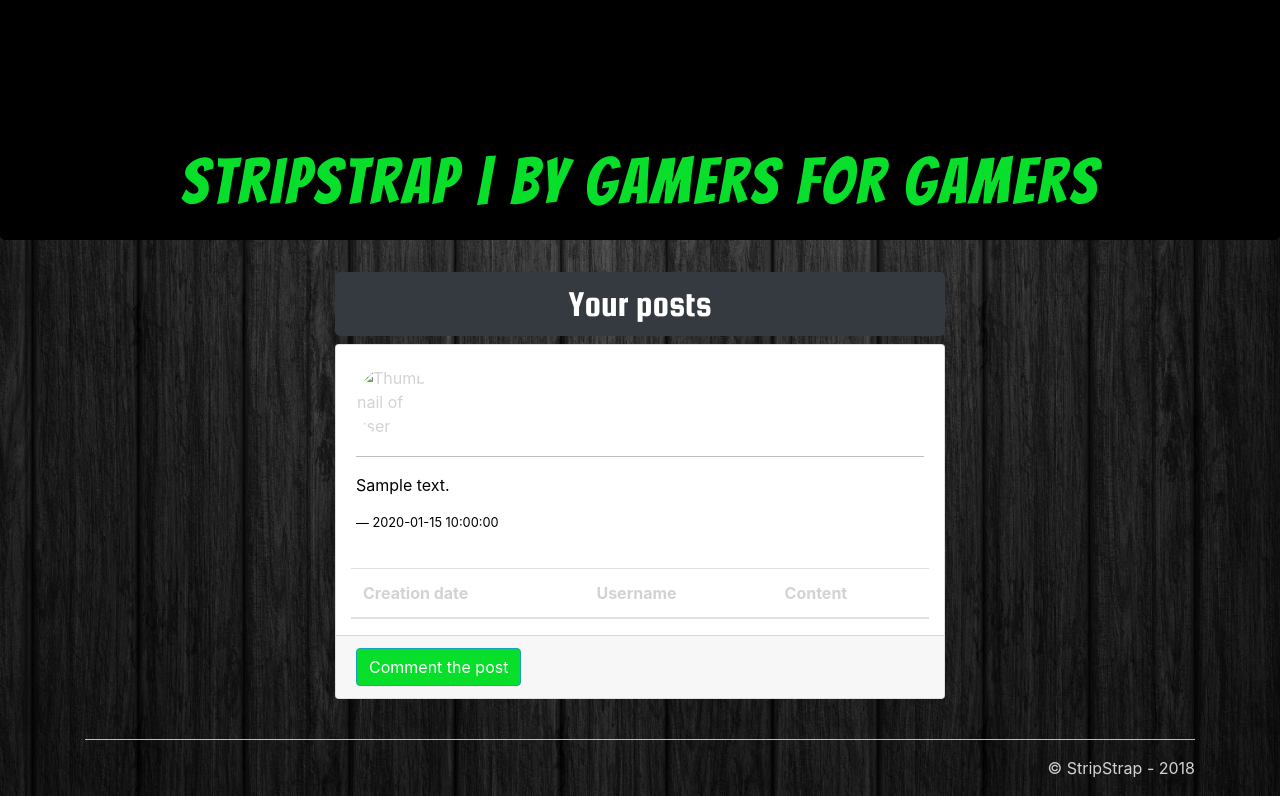
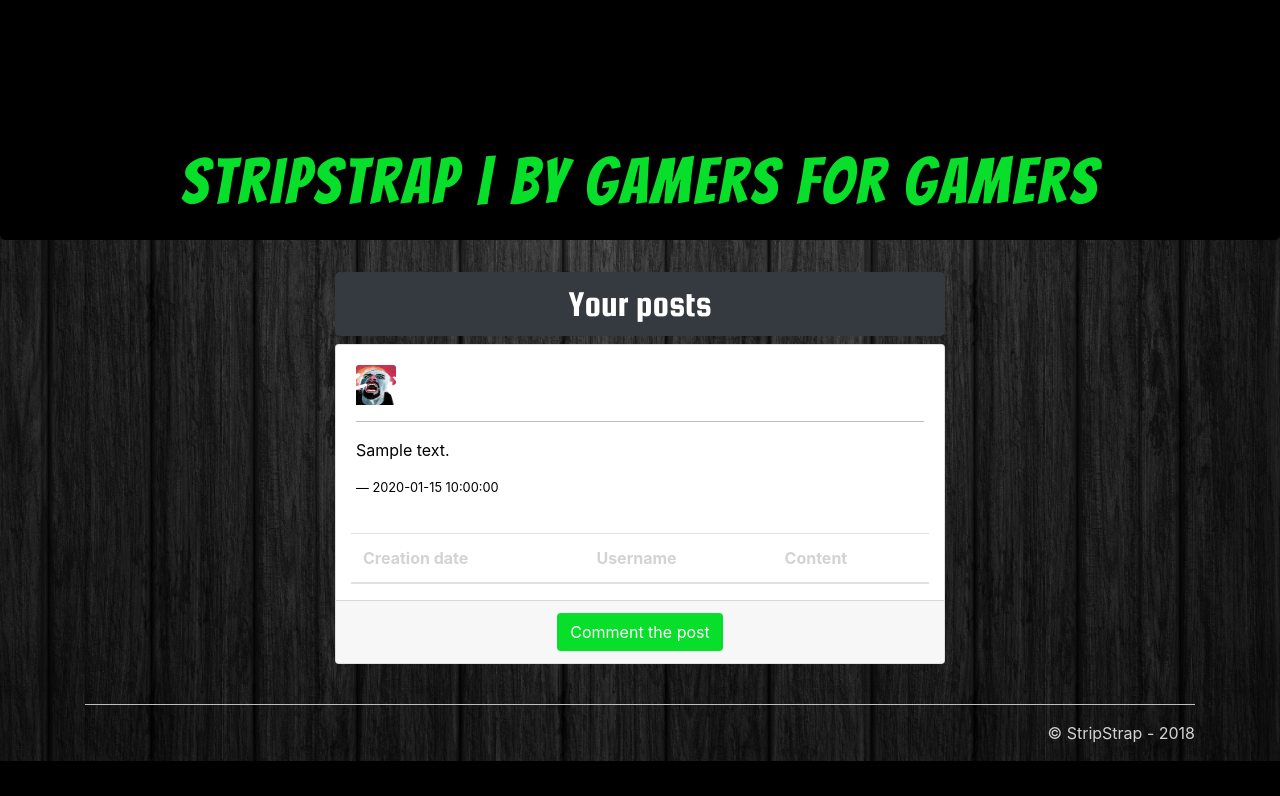
Before and after one commit to Dugner/StripStrap, a Symfony app: template templates/userWall/userWall.html.twig in a window 1280 px wide. Shown: the part 525-1321 px from the top of the page. After the commit the page ends 1286 px from the top, so only its background shows below. Run offline with Twig, Linux system fonts and the light colour scheme; the template is opened without the code that fills it: most values are stand-ins (such as "Sample title", 1, 10 or a date in 2020); lists and menus that the app fills with data are empty; some libraries are stand-ins or nearby versions.

Commit message:
everything is working and design

```diff
--- a/public/css/admin.sass
+++ b/public/css/admin.sass
@@ -142,6 +142,7 @@
     text-decoration: none
     padding: 0 10px
     color: #000000
+    pointer-events: none
 
 a
     text-decoration: none
--- a/src/Form/SearchFormType.php
+++ b/src/Form/SearchFormType.php
@@ -20,7 +20,7 @@
         if($options['standalone']){
             $builder->add('submit', SubmitType::class, [
                 'label' => 'search',
-                'attr'=>['class'=>'btn-warning btn-block']]);
+                'attr'=>['class'=>'btn-block']]);
         }
     }
 
--- a/templates/userWall/leftsidebarUserWall.html.twig
+++ b/templates/userWall/leftsidebarUserWall.html.twig
@@ -27,7 +27,7 @@
     {% endif %}
 
     <br>
-    <a href="{{ path('user_info') }}" class="btn btn-primary">Add Ninja</a>
+    <a href="{{ path('user_info') }}#details" class="btn btn-block">Add Ninja</a>
   </div>
 </div>
 {% else %}
@@ -36,7 +36,7 @@
   <div class="card-body">
     <h5 class="username">StripStraper Original©</h5>
     <p class="card-text">Mega gamer livin during the night, killing every games, coding in the same time, doesn't take shower, eating sushis.</p>
-    <a href="{{ path('sign_up') }}" class="btn btn-primary">Discover more!</a>
+    <a href="{{ path('sign_up') }}#sign" class="btn btn-block">Discover more!</a>
   </div>
 </div>
 {% endfor %}
--- a/templates/userWall/userWall.html.twig
+++ b/templates/userWall/userWall.html.twig
@@ -20,7 +20,12 @@
                         <div class="card">
                             <div class="card-body">
                                 <div class="card-title">
-                                    <img src="{{ path('download_document', {'document': post.getUser().getPicture().getId() })  }}" alt="Thumbnail of user avatar" class="thumbnail">
+                                {% if post.getUser().getPicture() is not empty %}
+                                    <img style="width: 40px; height: 40px;" class="card-img-top" src="{{ path('download_document', {'document': post.getUser().getPicture().getId()})  }}" alt="Thumbnail of user avatar">
+                                {% else %}
+                                    <img style="width: 40px; height: 40px;" class="card-img-top" src="{{ asset('img/default.jpg') }}" alt="Default avatar for user">
+                                {% endif %}
+                                    {# <img src="{{ path('download_document', {'document': post.getUser().getPicture().getId() })  }}" alt="Thumbnail of user avatar" class="thumbnail"> #}
                                     <h5> {{ post.getUser().getUsername() }} </h5>
                                 </div>
                                 <hr>
@@ -51,8 +56,8 @@
                                     </table>
                                 </div>
                             {% endif %}
-                            <div class="card-footer text-muted">
-                                <a href="{{ path("wall_comment", {post: post.getId()}) }}" class="btn btn-info" role="button">Comment the post</a>
+                            <div class="card-footer text-center">
+                                <a href="{{ path("wall_comment", {post: post.getId()}) }}" class="btn">Comment the post</a>
                             </div>
                         </div>
                         <br>
```
Also changed, not shown: templates/search/search.html.twig (+16 -3 lines).
